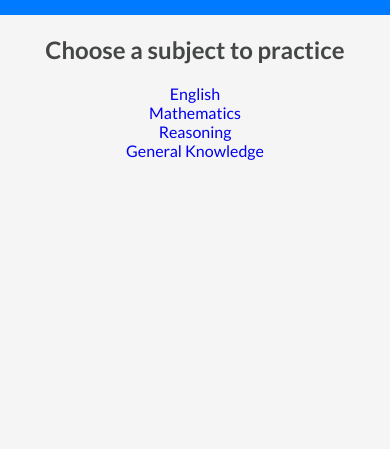
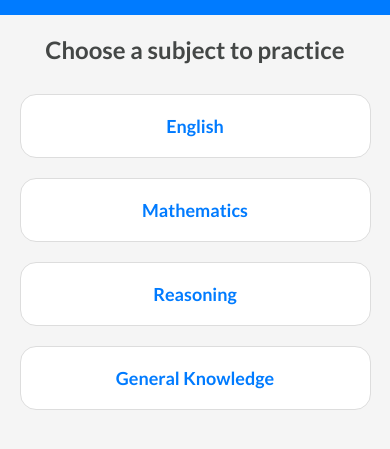
Before and after one commit to shubhamprajapat05/mock, a plain HTML site: page index.html in a window 390 px wide. Shown: the part 49-498 px from the top of the page. Drawn offline with Linux system fonts and the light colour scheme.

Commit message:
styles.css

```diff
--- a/styles.css
+++ b/styles.css
@@ -110,7 +110,7 @@ nav a:hover {
     justify-content: space-between;
 }
 
-.subject-box {
+.box {
     background-color: #fff;
     border: 1px solid #ddd;
     padding: 20px 0;
@@ -125,7 +125,7 @@ nav a:hover {
     transition: box-shadow 0.3s;
 }
 
-.subject-box:hover {
+.box:hover {
     box-shadow: 0px 4px 8px rgba(0, 0, 0, 0.2);
 }
 
@@ -189,7 +189,7 @@ nav a:hover {
         flex-direction: column;
     }
 
-    .subject-box {
+    .box {
         flex-basis: 100%;
     }
 }
```
